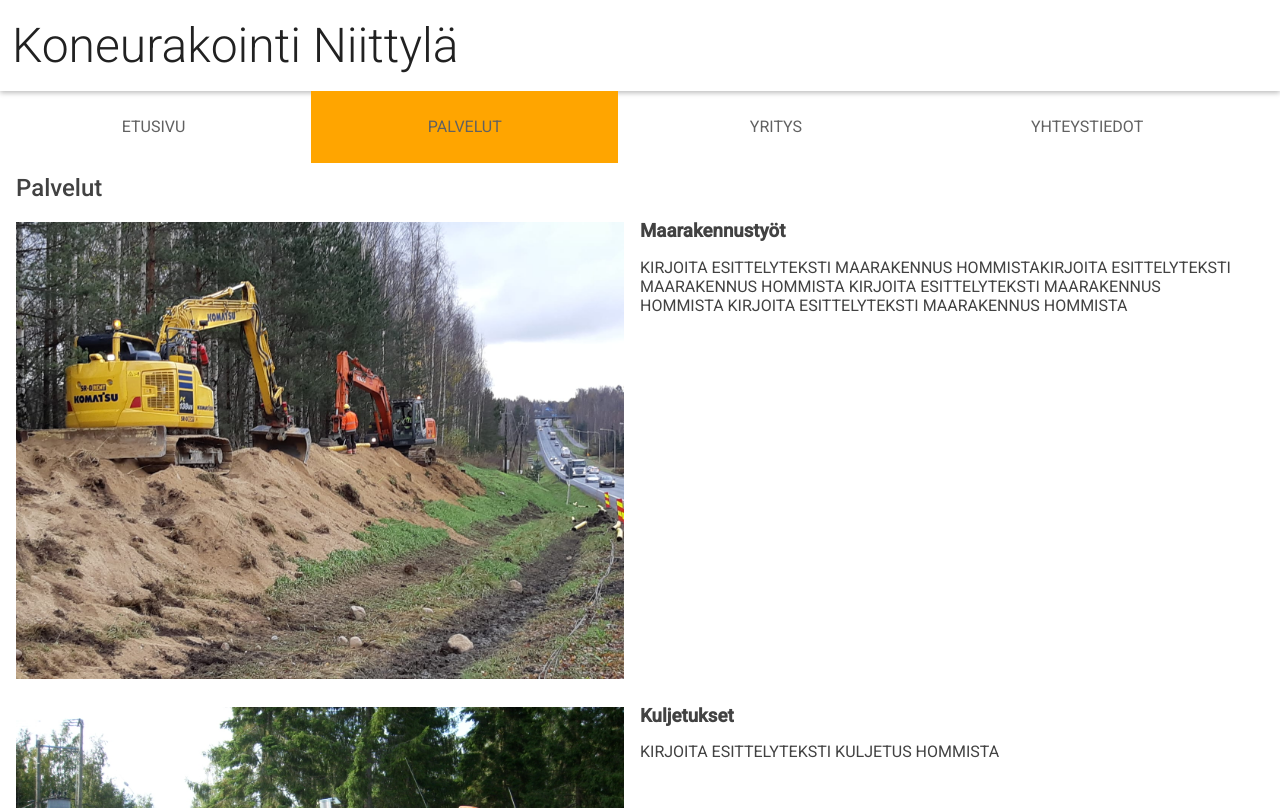
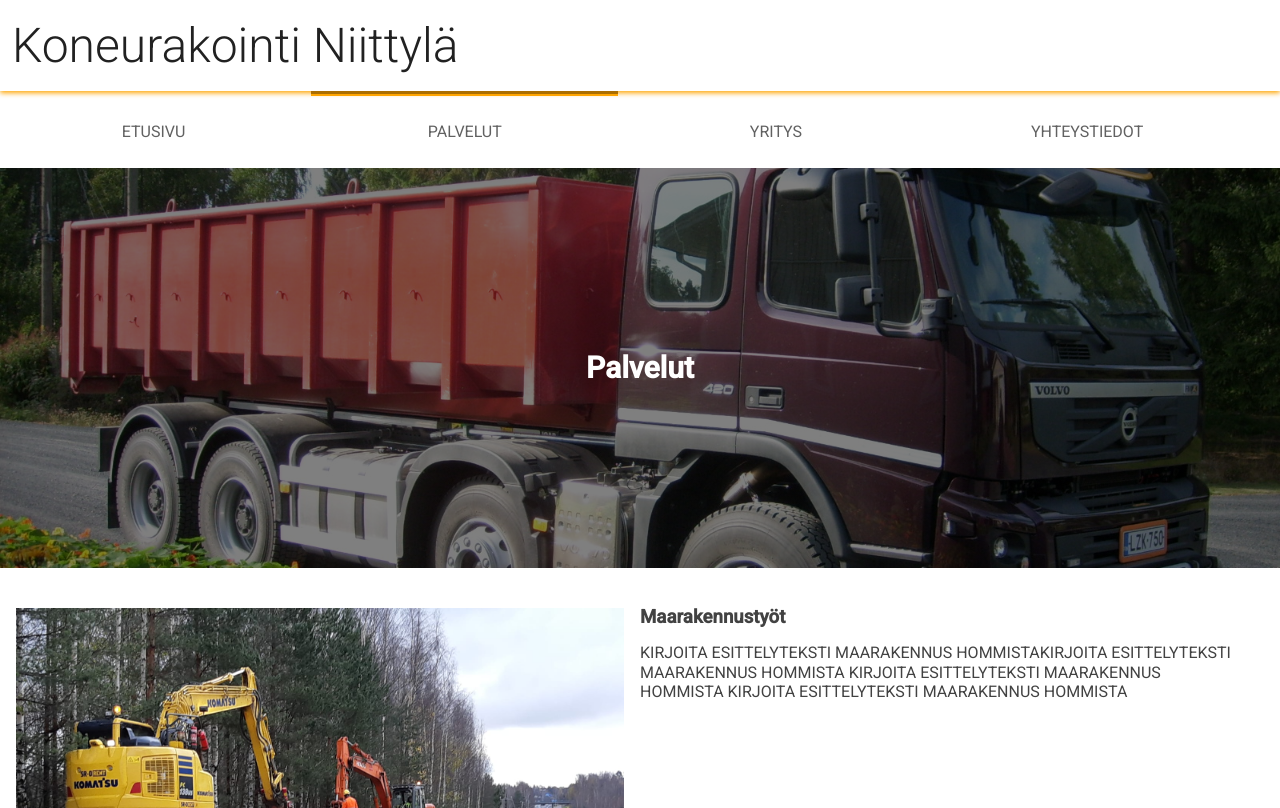
Before and after one commit to JoonasMaanonen/koneurakointi, a Flask app: page /palvelut in a window 1280 px wide. Shown: the top 808 px of the page. Run offline with Flask 2, Linux system fonts and the light colour scheme.

Commit message:
Hero image added functionality added

```diff
--- a/static/css/main.css
+++ b/static/css/main.css
@@ -36,7 +36,7 @@ ul {
 /* ----------------------- Header ------------------------------ */
 
 .header {
-  box-shadow: 0 2px 5px rgba(0, 0, 0, 0.26);
+  box-shadow: 0 2px 5px orange;/*rgba(0, 0, 0, 0.26);*/
   min-height: 56px;
   transition: min-height 0.3s;
 }
@@ -68,6 +68,7 @@ ul {
     width: 100%;
     margin-left: auto;
     margin-right: auto;
+    color: #303745;
 }
 
 .nav__list {
@@ -98,7 +99,32 @@ ul {
 }
 
 .active {
-    background-color: orange;
+    border-top: 5px orange;
+    border-top-style: groove;
+}
+
+
+/* ----------------------- Hero  ------------------------------ */
+.hero__otsikko {
+  text-align: center;
+  position: absolute;
+  top: 50%;
+  left: 50%;
+  transform: translate(-50%, -50%);
+  color: white;
+  font-weight: 500;
+  font-size: 20px;
+}
+
+.hero__kuva {
+    background-image: linear-gradient(rgba(0, 0, 0, 0.5), rgba(0, 0, 0, 0.5)),
+    url("../images/rekka_viininpunainen_1.jpg");
+    width: 100%;
+    height: 400px;
+    background-position: center;
+    background-repeat: no-repeat;
+    background-size: cover;
+    position: relative;
 }
 
 /* ----------------------- Palvelut  ------------------------------ */
@@ -126,12 +152,6 @@ ul {
   margin-right: 1em;
 }
 
-.palvelut__otsikko {
-  width: 100%;
-  margin: 0 0 0.5em;
-  font-weight: 500;
-}
-
 .palvelu__kuva > img {
     width: 100%;
 }
--- a/templates/base.html
+++ b/templates/base.html
@@ -52,7 +52,23 @@
             <li class="nav__item"><a href="yhteystiedot">Yhteystiedot</a></li>
             {% endif %}
         </ul>
-    </nav>
+   </nav>
+    <div class="hero__kuva">
+        <div class="hero__otsikko">
+            {% if page == 'etusivu' %}
+            <h2>Kokemuksella ja ammattitaidolla.</h2>
+            {% endif %}
+            {% if page == 'palvelut' %}
+            <h2>Palvelut</h2>
+            {% endif %}
+            {% if page == 'yritys' %}
+            <h2>Yritys</h2>
+            {% endif %}
+            {% if page == 'yhteystiedot' %}
+            <h2>Yhteystiedot</h2>
+            {% endif %}
+        </div>
+    </div>
     <main>
         {% block content %}
         {% endblock %}
--- a/templates/palvelut.html
+++ b/templates/palvelut.html
@@ -2,11 +2,15 @@
 
 {% block header %}
 <h1>{% block title %}Palvelut{% endblock %}</h1>
+<div class="palvelut__hero">
+    <div class="palvelut__otsikko">
+        <h2>Palvelut</h2>
+    </div>
+</div>
 {% endblock %}
 
 {% block content %}
 <section class="palvelut">
-    <h2 class="palvelut__otsikko">Palvelut</h2>
     <ul>
         <li class="palvelu">
             <div class="palvelu__kuvaus">
```
Also changed, not shown: README.md.
